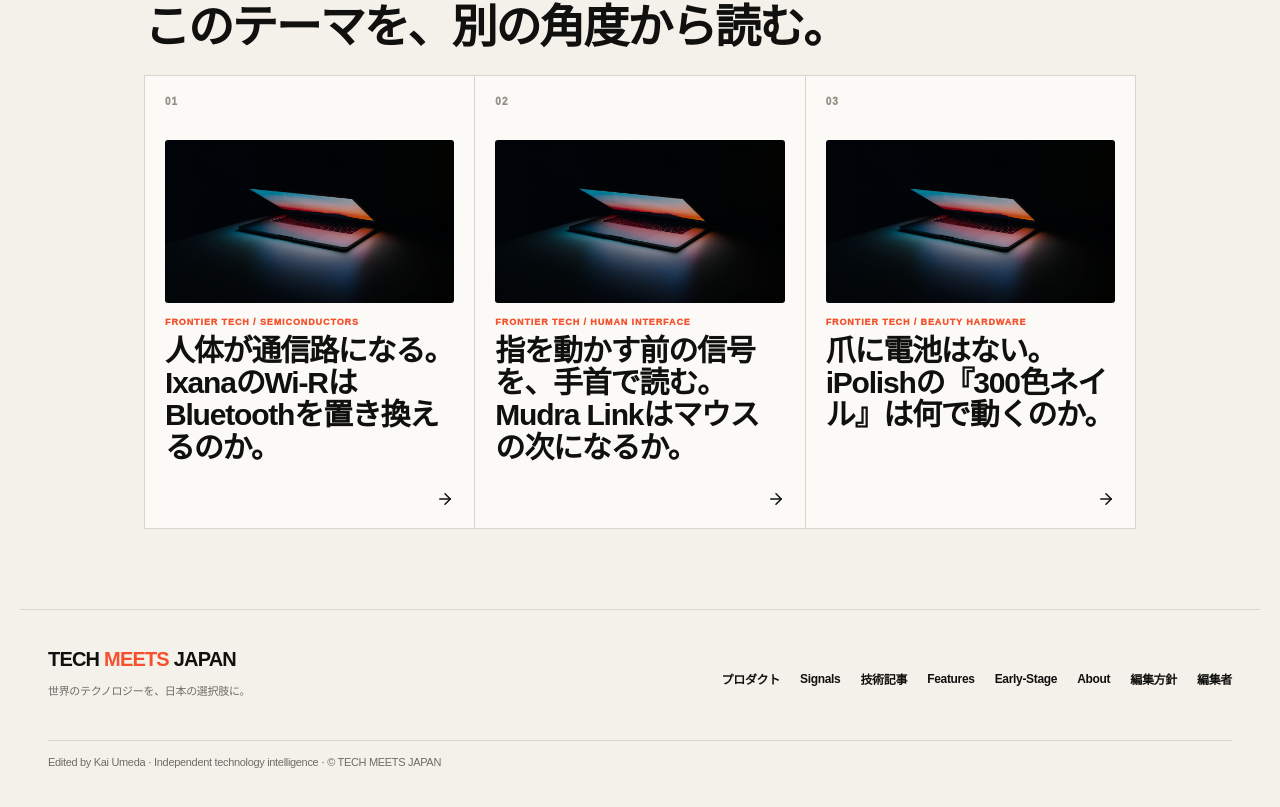
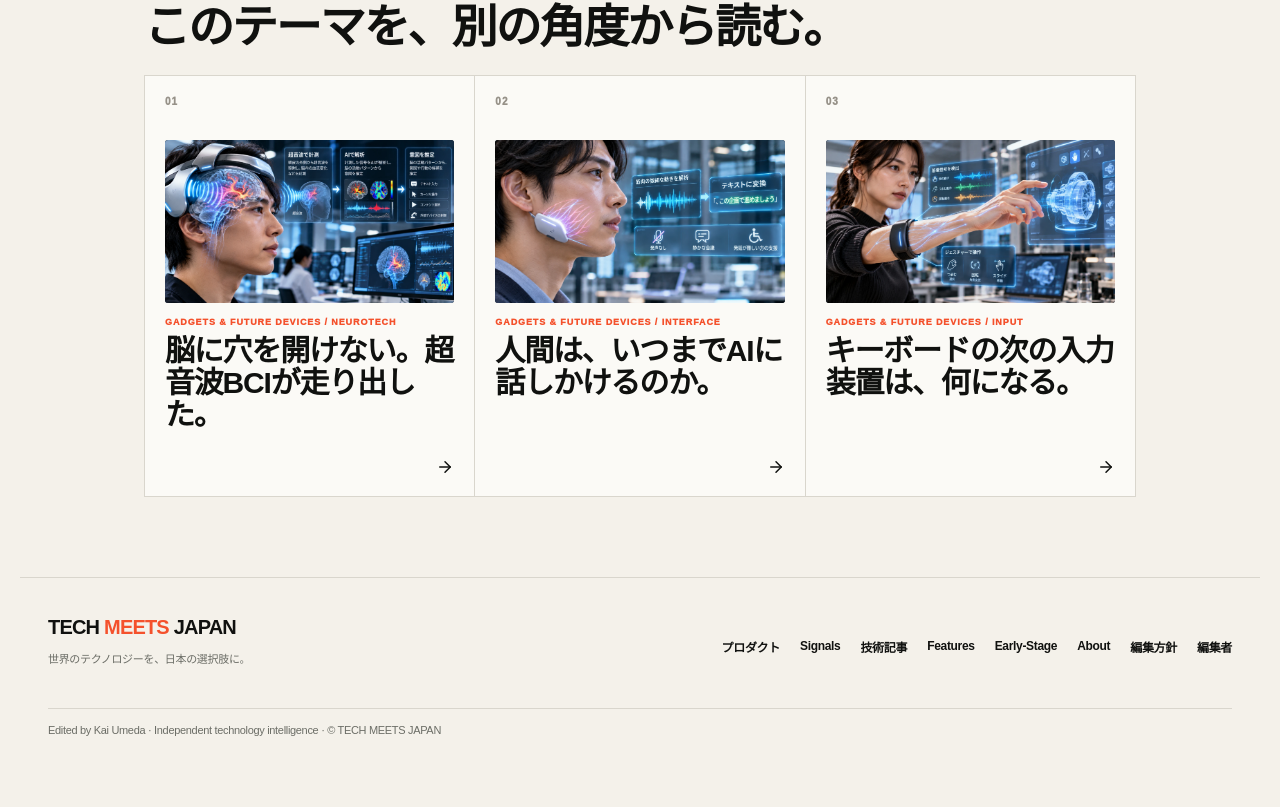
Before and after one commit to yasu-kai/tech-meets-japan, a Next.js app: page /research/gadgets/bridge-ultrasound-bci in a window 1280 px wide. Shown: the part 9659-10466 px from the top of the page. Built offline with nearby package versions, Linux system fonts and the light colour scheme.

Commit message:
Restore unique adopted images in related cards and curate relevant next reads

```diff
--- a/app/research/[category]/[slug]/page.tsx
+++ b/app/research/[category]/[slug]/page.tsx
@@ -1,5 +1,5 @@
 import GeneratedEditorialImage from "@/components/GeneratedEditorialImage";
-import { generatedEditorialImage, isProtectedEditorialArticle } from "@/lib/generatedEditorial";
+import { generatedEditorialImage } from "@/lib/generatedEditorial";
 import Link from "next/link";
 import { notFound } from "next/navigation";
 import { ArrowLeft, ArrowRight } from "lucide-react";
@@ -37,13 +37,28 @@ export default async function StoryPage({params}:{params:Promise<{category:strin
   const story=storyMap[slug];
   if(!story || story.category!==category) notFound();
   const image=generatedEditorialImage(story.slug);
-  // Keep the reviewed 32 articles identical, including their existing related cards.
-  const relatedImage=(itemSlug:string)=>{
-    const candidate=generatedEditorialImage(itemSlug);
-    return isProtectedEditorialArticle(story.slug) && candidate?.batch ? undefined : candidate;
+  // Reuse the article's adopted image in related cards; never fall back to a repeated placeholder.
+  const relatedImage=(itemSlug:string)=>generatedEditorialImage(itemSlug);
+  const isFrontierTech=["nori-a3","savor-carbon-fats","chargebotic-kestrel","ixana-wir","mudra-link","ipolish-digital-nails"].includes(story.slug);
+  const editorialRelated:Record<string,string[]>={
+    "wearable-memory":["personal-ai-device","weird-gadgets","future-input"],
+    "future-input":["silent-speech","mudra-link","ai-glasses"],
+    "weird-gadgets":["wearable-memory","personal-ai-device","ai-glasses"],
+    "silent-speech":["future-input","mudra-link","bridge-ultrasound-bci"],
+    "browser-agents":["coding-agents","ai-customer-service","ai-sales"],
+    "agentic-dev-security":["identity-agents","continuous-validation","ai-soc"],
+    "procurement-agents":["finance-ai","logistics-ai","retail-ai"],
+    "robotics-as-labor":["warehouse-robotics","humanoid","physical-ai-platforms"],
+    "embodied-ai-reception":["personal-ai-device","ai-glasses","future-input"],
+    "bridge-ultrasound-bci":["ultrasound-bci","silent-speech","future-input"],
+    "ultrasound-bci":["bridge-ultrasound-bci","future-input","silent-speech"],
+    "ai-governance":["identity-agents","agentic-dev-security","future-of-security"],
+    "data-privacy":["ai-governance","identity-agents","future-of-security"],
+    "human-ai-collaboration":["browser-agents","procurement-agents","ai-customer-service"],
+    "future-of-security":["ai-governance","agentic-dev-security","continuous-validation"],
   };
-  const isFrontierTech=["nori-a3","savor-carbon-fats","chargebotic-kestrel","ixana-wir","mudra-link","ipolish-digital-nails"].includes(story.slug);
-  const related=researchStories.filter(item=>item.category===story.category && item.slug!==story.slug).slice(0,3);
+  const curated=(editorialRelated[story.slug]||[]).map(slug=>storyMap[slug]).filter((item):item is ResearchStory=>Boolean(item&&item.slug!==story.slug));
+  const related=curated.length?curated.slice(0,3):researchStories.filter(item=>item.category===story.category && item.slug!==story.slug).slice(0,3);
 
   return <>
     <Header/>
```
